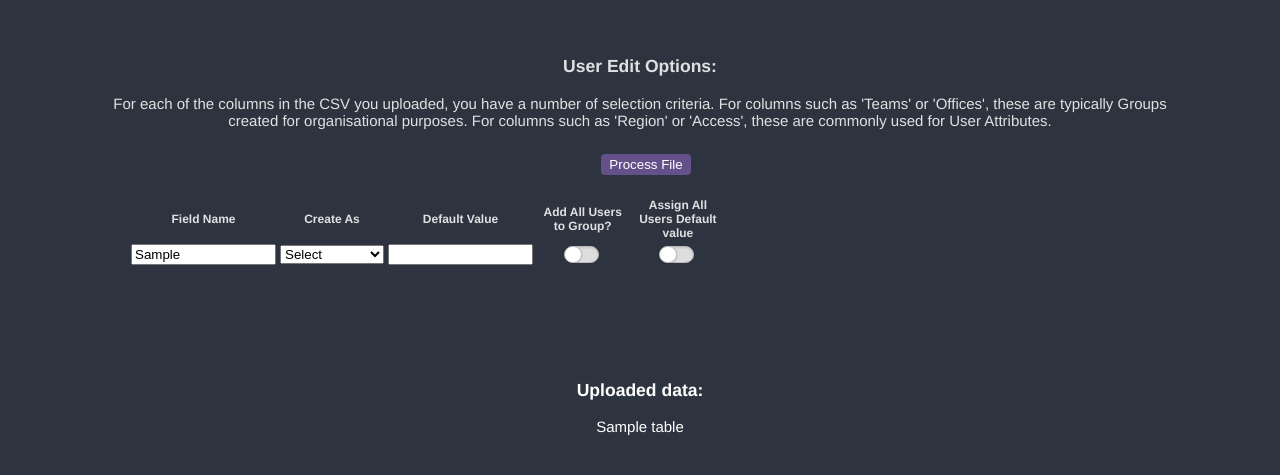
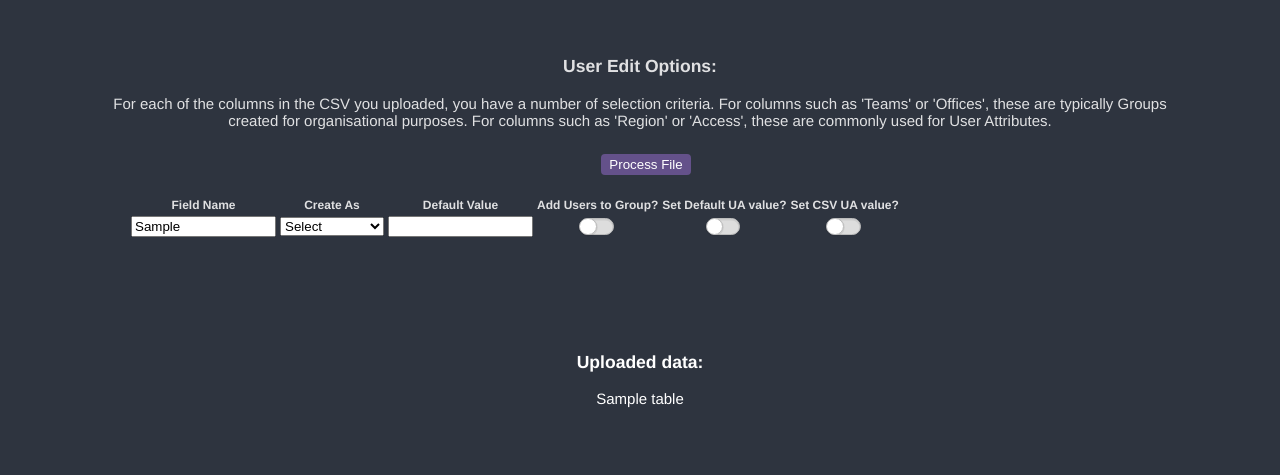
Before and after one commit to seanlhiggins/watterson, a Flask app: template templates/uploaded_file.html in a window 1280 px wide. Shown: the part 198-673 px from the top of the page. Run offline with Flask 2, Linux system fonts and the light colour scheme; the template is opened without the code that fills it: most values are stand-ins (such as "Sample title", 1, 10 or a date in 2020).

Commit message:
auto disabling of fields

```diff
--- a/static/style.css
+++ b/static/style.css
@@ -255,6 +255,7 @@ th, td {
   padding: 1px;
   font-size: 12px;
   width: 100px;
+  white-space: nowrap;
 }
 
 tr {
--- a/templates/uploaded_file.html
+++ b/templates/uploaded_file.html
@@ -15,6 +15,9 @@
 	else
 		return false;;
 	}
+
+
+
 </script>
 </head>
 {% endblock %}
@@ -42,21 +45,22 @@
 	</label>
 		<div class="lk-content">
 			<table class="table" style="float: center">
-				<thead class="thead">
-					<th width="100%">Field Name</th>
-					<th width="100%">Create As</th>
-					<th width="100%">Default Value</th>
-					<th width="100%">Add All Users to Group?</th>
-					<th width="100%">Assign All Users Default value</th>
+				<thead>
+					<tr>
+						<th>Field Name</th>
+						<th>Create As</th>
+						<th>Default Value</th>
+						<th>Add Users to Group?</th>
+						<th>Set Default UA value?</th>
+						<th>Set CSV UA value?</th>
+					</tr>
 				</thead>
-			<tbody>
-	<!-- For every header in the spreadsheet, create a row with checkboxes and buttons, using Jinja's loop.index to make sure we can granularly control selections between each  -->
+			<tbody class="csvtbody">
 				<form  method=POST action="">
-		<div class="processingoptions">
 					{% for header in columns %}
 					  	<tr>
 						  		<td>
-		  			<input type="text" name="fieldname{{loop.index}}" id="fieldname{{loop.index}}" size="15" value={{header}} >
+						  			<input class="fieldheader" type="text" name="fieldname{{loop.index}}" id="fieldname{{loop.index}}" size="15" value={{header}}>
 						  		</td>
 
 								<td>
@@ -73,7 +77,7 @@
 								<td>
 									<label>
 									<span class="checkbox">
-						<input type="checkbox" name="chkcreategroup{{loop.index}}" id="chkcreategroup{{loop.index}}" value="Y" onclick="if(this.checked)document.getElementById('chkcreateua{{loop.index}}').checked=false">
+										<input type="checkbox" name="chkcreategroup{{loop.index}}" id="chkcreategroup{{loop.index}}" value="Y" onclick="if(this.checked)document.getElementById('uadefault{{loop.index}}').disabled=true;">
 										<span class="checkbox-value" aria-hidden="true"></span>
 									</span>
 								</label>
@@ -82,15 +86,25 @@
 								<td>
 									<label>
 										<span class="checkbox">
-							<input  type="checkbox" name="chkcreateua{{loop.index}}" id="chkcreateua{{loop.index}}" value="Y" onclick="if(this.checked)document.getElementById('chkcreategroup{{loop.index}}').checked=false">
+											<input  type="checkbox" name="chkcreateua{{loop.index}}" id="chkcreateua{{loop.index}}" value="Y" onclick="if(this.checked)document.getElementById('chkuauserval{{loop.index}}').checked=false">
 											<span class="checkbox-value" aria-hidden="true"></span>
 										</span>
 									</label>
+
 								</td>
 
+								<td>
+									<label>
+										<span class="checkbox">
+											<input  type="checkbox" name="chkuauserval{{loop.index}}" id="chkuauserval{{loop.index}}" value="Y" onclick="if(this.checked)document.getElementById('chkcreateua{{loop.index}}').checked=false">
+											<span class="checkbox-value" aria-hidden="true"></span>
+										</span>
+									</label>
+
+								</td>
 
 						</tr>
-		</div>
+
 		{% endfor %}
 				<input type=submit class="btn btn-primary" action="/process/{{filename}}" name="action" value="Process File" onClick="conf()">
 				</form>
```
Lines whose indentation alone changed are shown as unchanged.
